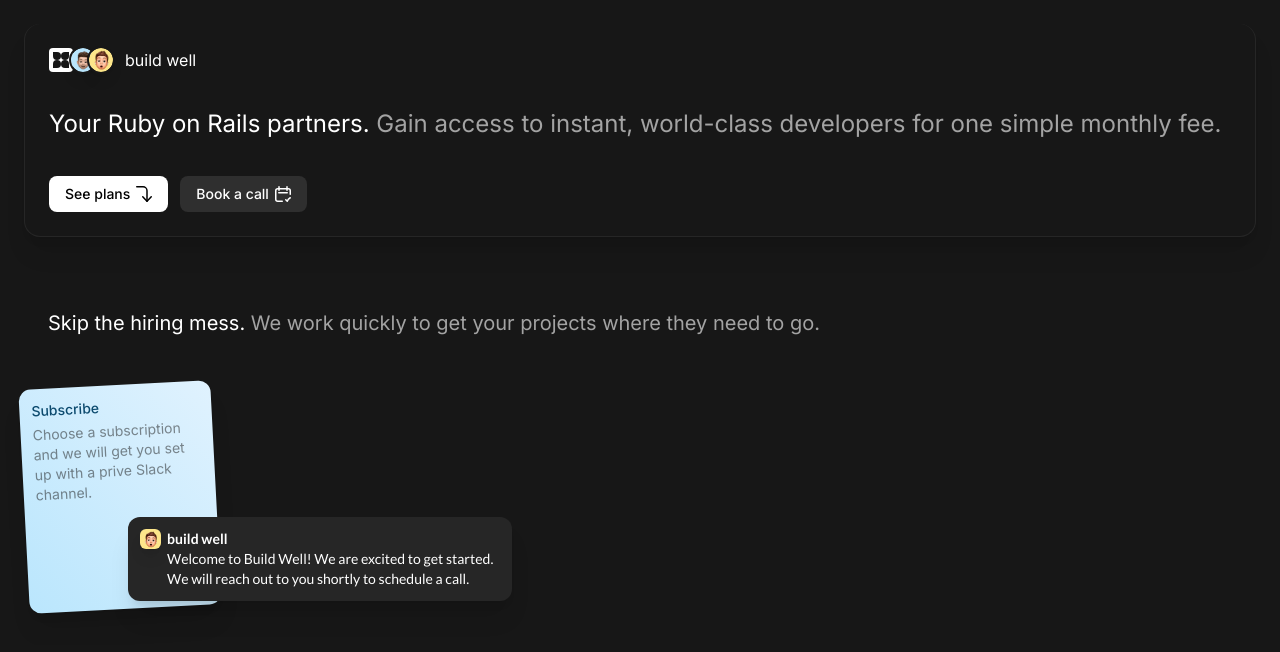
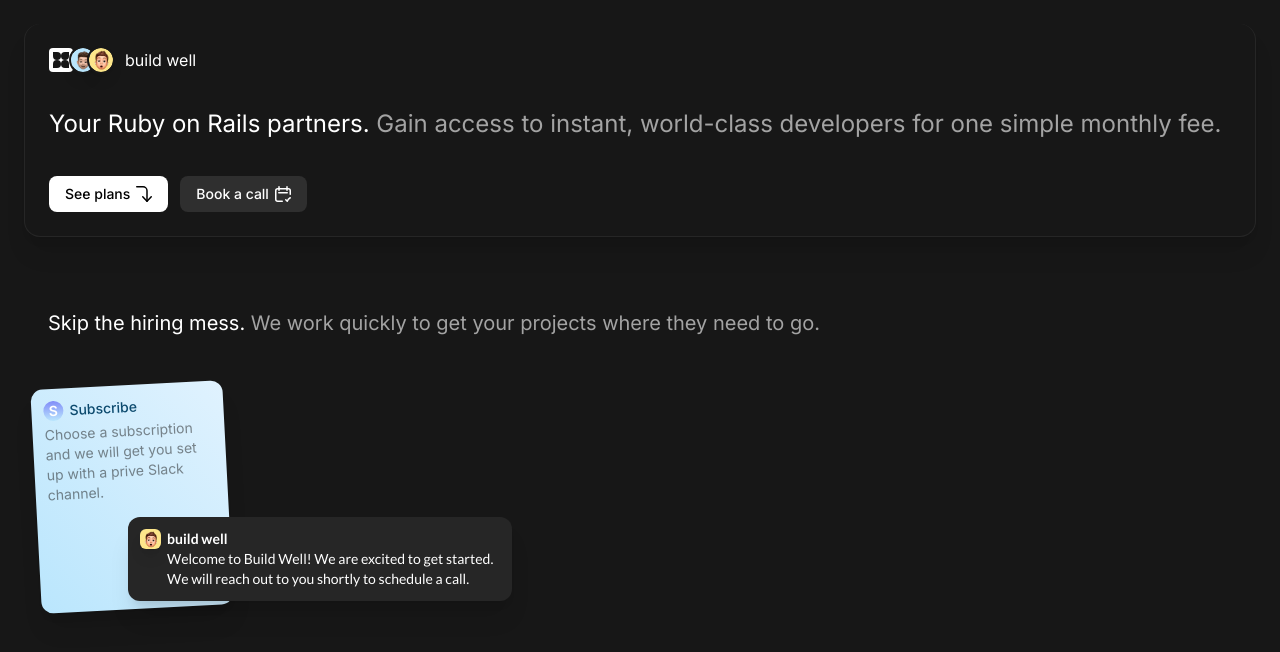
Before and after one commit to wassson/build-well, a Next.js app: page / in a window 1280 px wide. Shown: the top 652 px of the page. Built offline with nearby package versions, Linux system fonts and the light colour scheme.

Commit message:
Update page.tsx

```diff
--- a/src/app/page.tsx
+++ b/src/app/page.tsx
@@ -373,14 +373,17 @@ export default function Home() {
         </div>
       </div>
 
-      <div className="mt-6 py-6 pl-12 overflow-x-hidden">
+      <div className="mt-6 pt-6 pb-24 pl-12 overflow-x-hidden">
         <h1 className="pr-12 text-xl text-neutral-400">
           <span className="text-white">Skip the hiring mess. </span>
           We work quickly to get your projects where they need to go.
         </h1>
         <div className="relative flex px-6 py-3 mt-9 ">
-          <div className="w-48 h-56 -ml-12 p-3 text-sm rounded-xl bg-gradient-to-bl from-sky-100 to-sky-200 shadow-xl transform -rotate-3">
-            <h4 className="font-medium text-sky-900">Subscribe</h4>
+          <div className="w-48 h-56 -ml-9 p-3 text-sm rounded-xl bg-gradient-to-bl from-sky-100 to-sky-200 shadow-xl transform -rotate-3">
+            <div className="flex items-center gap-x-1.5">
+              <div className="flex items-center justify-center w-5 h-5 font-semibold rounded-full bg-gradient-to-b from-indigo-400 to-sky-200">S</div>
+              <h4 className="font-medium text-sky-900">Subscribe</h4>
+            </div>
             <p className="mt-1 text-neutral-900/50">
               Choose a subscription and we will get you set up with a
               prive Slack channel.
```
